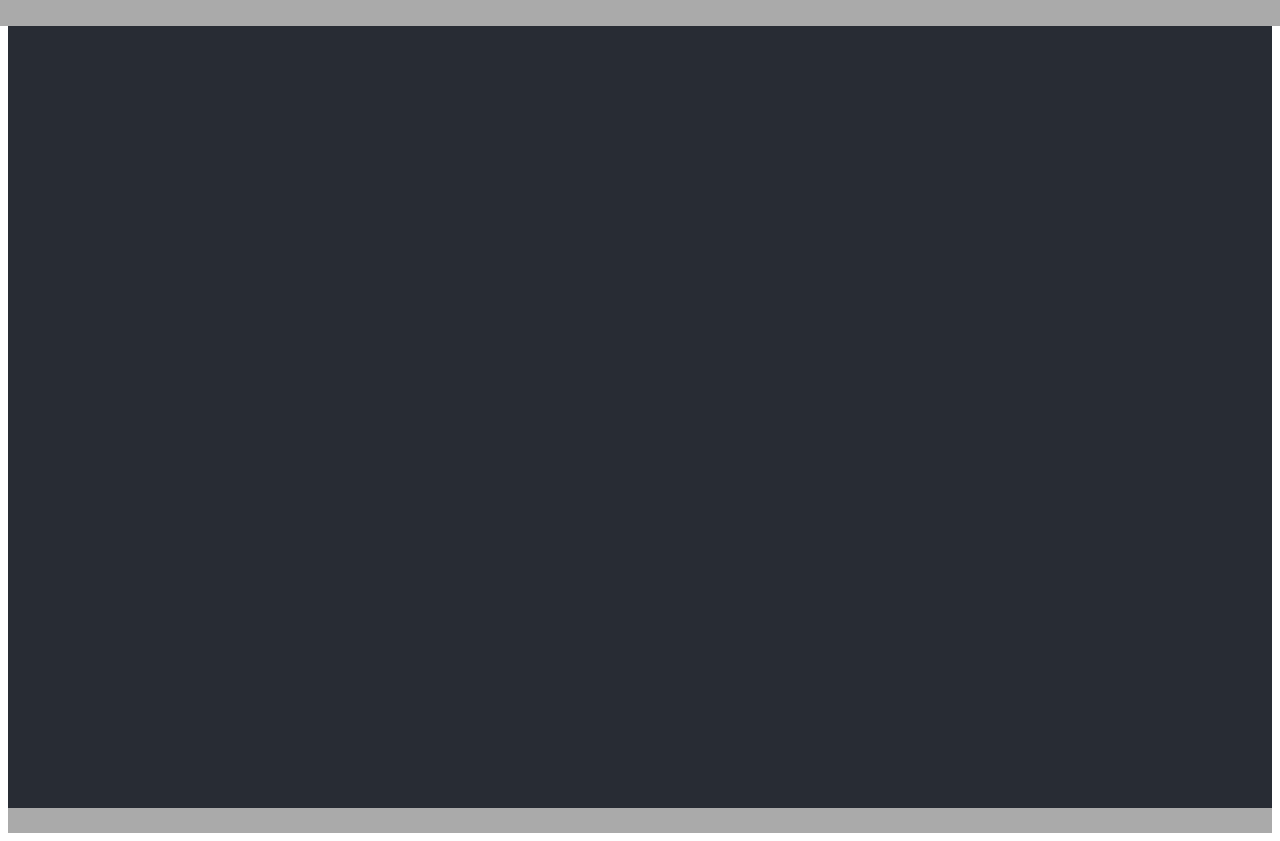
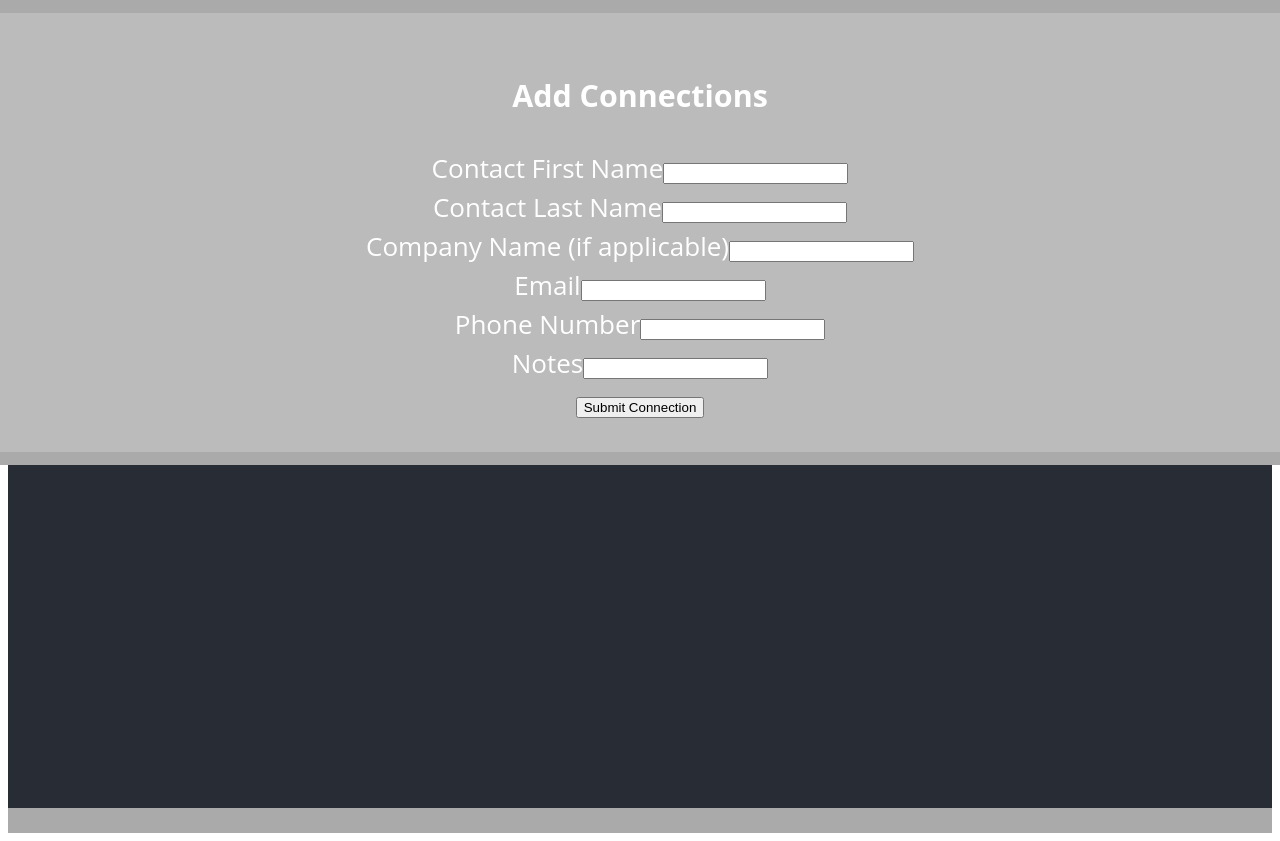
Before and after one commit to A1Arman/Trackster, a React (Create React App) app: page /new-contact in a window 1280 px wide. Built offline with nearby package versions, Linux system fonts and the light colour scheme.

Commit message:
Added Contacts Components

```diff
--- a/src/App.js
+++ b/src/App.js
@@ -7,6 +7,8 @@ import AppNav from './components/AppNav/AppNav';
 import SignupPage from './components/SignupPage/SignupPage';
 import NetworkingPage from './components/NetworkingPage/NetworkingPage';
 import NetworkingForm from './components/NetworkingForm/NetworkingForm';
+import ContactsPage from './components/ContactsPage/ContactsPage';
+import ContactsForm from './components/ContactsForm/ContactsForm';
 import './App.css';
 
 class App extends Component {
@@ -75,6 +77,8 @@ class App extends Component {
             <Route exact path='/leadgen' component={AppNav} />
             <Route exact path='/networking' component={NetworkingPage} />
             <Route exact path='/new-event' component={NetworkingForm} />
+            <Route exact path='/contacts' component={ContactsPage} />
+            <Route exact path='/new-contact' component={ContactsForm} />
           </nav>
         </header>
         <main>
--- a/src/components/AppNav/AppNav.js
+++ b/src/components/AppNav/AppNav.js
@@ -8,6 +8,7 @@ function AppNav() {
                 <li>Log Out</li>
                 <li><Link to='/'>Home</Link></li>
                 <li><Link to='/leadgen'>Lead Generation</Link></li>
+
             </ul>
         </>
     )
--- /dev/null
+++ b/src/components/ContactDetails/ContactDetails.js
@@ -0,0 +1,22 @@
+import React from 'react';
+
+class ContactDetails extends React.Component{
+    render(){
+        return(
+            <>
+            <section class="connection-card">
+                <h1>Dwight Schrute</h1>
+                <ul class="card-details">
+                    <li>Dwight Schrute</li>
+                    <li>Schrute Farms</li>
+                    <li>DSchrute@beets.com</li>
+                    <li>000-012-3456</li>
+                    <li>Owns a beet farm, Website needs updating to include hotel booking,Met at Local Farmer's Market</li>
+                </ul>
+            </section>
+            </>
+        )
+    }
+}
+
+export default ContactDetails
--- /dev/null
+++ b/src/components/ContactsForm/ContactsForm.js
@@ -0,0 +1,50 @@
+import React from 'react';
+
+class ContactsForm extends React.Component{
+    render(){
+        return(
+            <>
+            <section>
+            <h1>Add Connections</h1>
+            <form>
+                <div class="form-item">
+                <label>Contact First Name</label>
+                <input type="text" id="connection-name"></input>
+                </div>
+
+                <div class="form-item">
+                <label>Contact Last Name</label>
+                <input type="text" id="connection-name"></input>
+                </div>
+
+                <div class="form-item">
+                <label>Company Name (if applicable)</label>
+                <input type="text" id="connection-name"></input>
+                </div>
+
+                <div class="form-item">
+                <label>Email</label>
+                <input type="text" id="connection-email"></input>
+                </div>
+
+                <div class="form-item">
+                <label>Phone Number</label>
+                <input type="tel" id="connection-phone"></input>
+                </div>
+
+                <div class="form-item">
+                <label>Notes</label>
+                <input type="text"></input>
+                </div>
+
+                <submit>
+                <button>Submit Connection</button>
+                </submit>
+            </form>
+            </section>
+            </>
+        )
+    }
+}
+
+export default ContactsForm
--- /dev/null
+++ b/src/components/ContactsPage/ContactsPage.js
@@ -0,0 +1,33 @@
+import React from 'react';
+import AppNav from '../AppNav/AppNav';
+import ContactDetails from '../ContactDetails/ContactDetails';
+import { Link } from 'react-router-dom';
+
+class ContactsPage extends React.Component{
+    render(){
+        return(
+            <main>
+                <AppNav />
+                <header role="banner">
+                    <h1>Network/Contact List</h1>
+                    <h2>Keep Track and Remember Your Connections!</h2>
+                </header>
+                <Link to='/new-contact'>Add New Contact</Link>
+                <section class="connections">
+                    <h1>My Connections</h1>
+                    <ul class="connections-list">
+                        <li>Dwight Schrute</li>
+                        <li>Leslie Knope</li>
+                        <li>Nick Miller</li>
+                        <li>Phoebe Buffet</li>
+                    </ul>
+                </section>
+                <section>
+                <ContactDetails />
+                </section>
+            </main>
+        )
+    }
+}
+
+export default ContactsPage
--- /dev/null
+++ b/src/components/EventDetails/EventDetails.js
@@ -0,0 +1,19 @@
+import React from 'react';
+
+class EventDetails extends React.Component{
+    render(){
+        return(
+            <section class="networking-event-card">
+            <h1>Weekly JavaScript Practice</h1>
+            <ul class="card-details">
+                <li>Weekly Javascript Practice</li>
+                <li>Hosted by: "Chi-town hackers"</li>
+                <li>Tuesday, September 15th 2019</li>
+                <li>Weekly meetup to practice javascript drills, good for interview practice, found through Chi-town hackers fb group</li>
+              </ul>
+          </section>
+        )
+    }
+}
+
+export default EventDetails
--- a/src/components/LandingPageNav/LandingPageNav.js
+++ b/src/components/LandingPageNav/LandingPageNav.js
@@ -9,6 +9,7 @@ function LandingPageNav() {
                 <li><Link to='/signup'>Sign Up</Link></li>
                 <li><Link to='/leadgen'>Lead Generation</Link></li>
                 <li><Link to='/networking'>Networking</Link></li>
+                <li><Link to ='/contacts'>Contacts</Link></li>
             </ul>
         </>
     )
--- a/src/components/NetworkingPage/NetworkingPage.js
+++ b/src/components/NetworkingPage/NetworkingPage.js
@@ -1,5 +1,6 @@
 import React from 'react';
 import AppNav from '../AppNav/AppNav';
+import EventDetails from '../EventDetails/EventDetails';
 // import NetworkingForm from '../NetworkingForm/NetworkingForm';
 import {Link} from 'react-router-dom';
 
@@ -22,6 +23,9 @@ class NetworkingPage extends React.Component {
                         <li>Intro to Python</li>
                     </ul>
             </section>
+            <section>
+                <EventDetails />
+            </section>
             </main>
         )
     }
```
Also changed, not shown: src/components/ContactDetails/ContactDetails.css (added), src/components/ContactsForm/ContactsForm.css (added), src/components/ContactsPage/ContactsPage.css (added), src/components/EventDetails/EventDetails.css (added).
